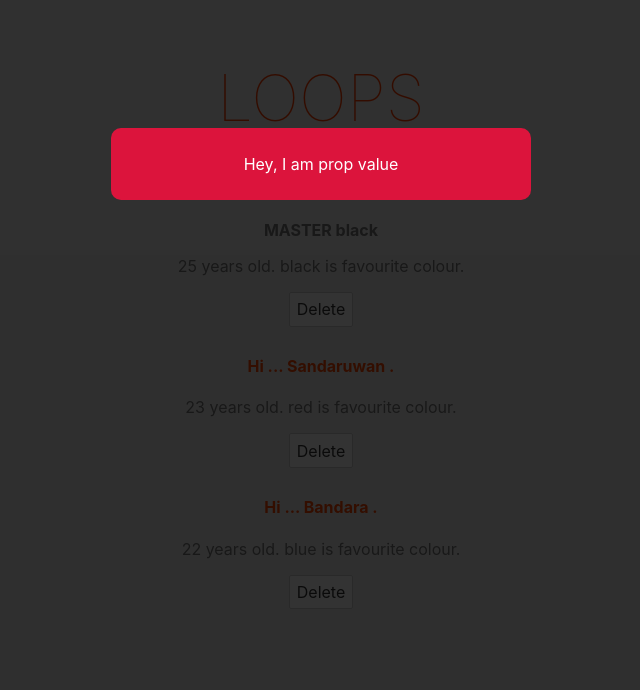
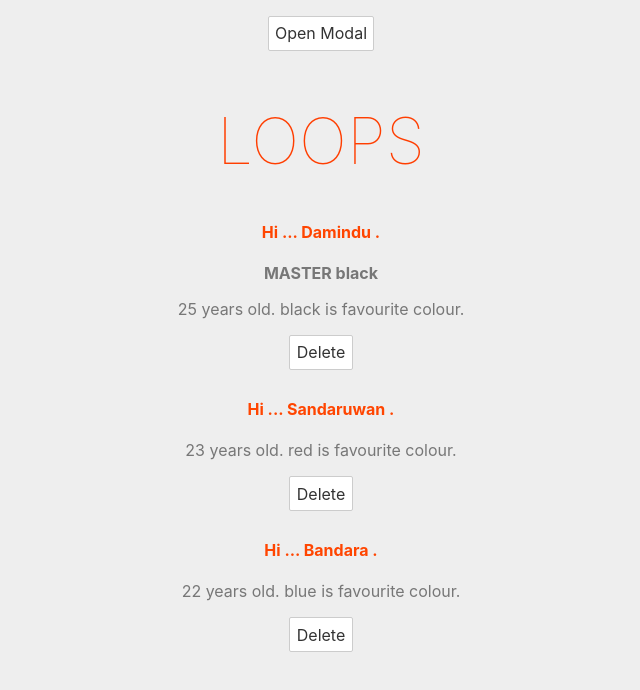
Before and after one commit to DaminduSandaruwan/LearnSvelte, a Svelte app in the folder learnloops/: page / in a window 1280 px wide. Shown: the top 690 px of the page, without its empty margins (319-959 px from the left). Built offline with nearby package versions, Linux system fonts and the light colour scheme.

Commit message:
Event Fowarding

```diff
--- a/learnloops/src/App.svelte
+++ b/learnloops/src/App.svelte
@@ -1,6 +1,12 @@
 <script>
 
 	import Offer from './modal.svelte';
+
+	let showModal = false;
+
+	const toggleModal = () => {
+		showModal= !showModal;
+	}
 
 	let people =[
 		{name: 'Damindu', favcolor:'black', age:25, id:1},
@@ -20,9 +26,11 @@
 
 </script>
 
-<Offer message="Hey, I am prop value" isPromo={true}/>
+<Offer message="Hey, I am prop value" isPromo={true} {showModal} on:click={toggleModal}/>
 
 <main>
+
+	<button on:click={toggleModal}>Open Modal</button>
 
 	<h1>Loops</h1>
 	{#each people as person (person.id)}
--- a/learnloops/src/modal.svelte
+++ b/learnloops/src/modal.svelte
@@ -1,11 +1,11 @@
 <script>
     export let message = 'default value';
-    let showModal = true;
+    export let showModal = false;
     export let isPromo = false;
 </script>
 
 {#if showModal}
-    <div class="backdrop" class:promo={isPromo}>
+    <div class="backdrop" class:promo={isPromo} on:click>
         <div class="modal">
             <p>{message}</p>
         </div>
```
